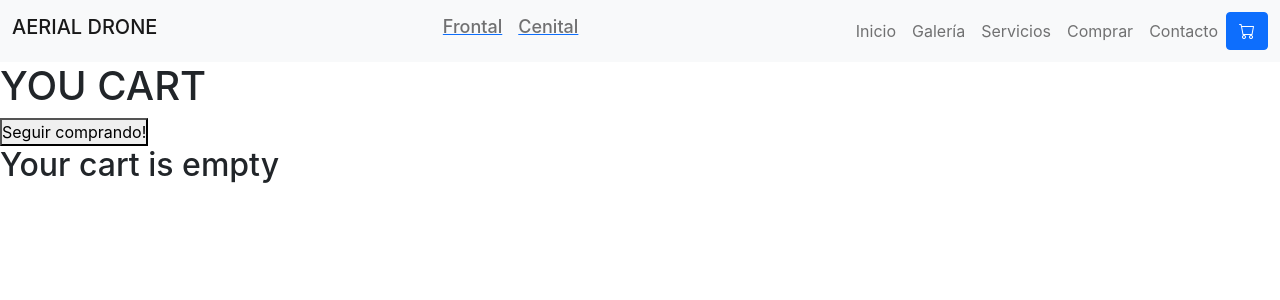
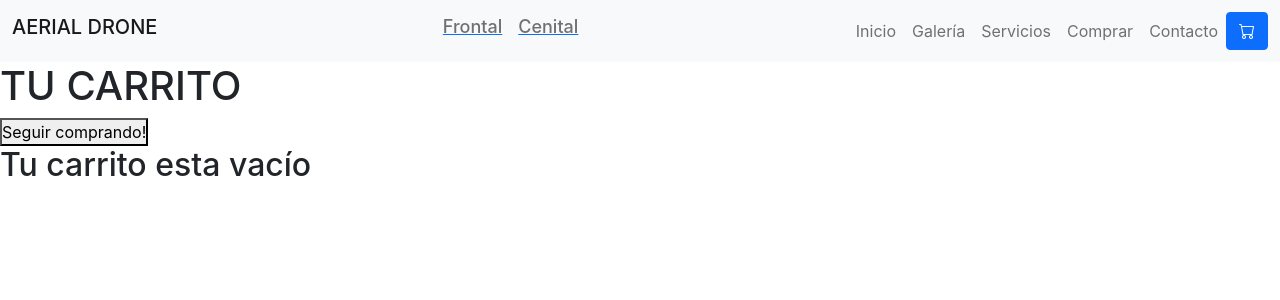
Before and after one commit to juanpablo1932/React-2, a React (Create React App) app: page /cart in a window 1280 px wide. Shown: the top 300 px of the page. Built offline with nearby package versions, Linux system fonts and the light colour scheme.

Commit message:
Cambios en el idioma del contenido jsx

```diff
--- a/src/components/Cart.js
+++ b/src/components/Cart.js
@@ -53,7 +53,7 @@ const Cart = () => {
   return (
     <>
       <section>
-        <h1>YOU CART</h1>
+        <h1>TU CARRITO</h1>
         <Link to="/">
           {" "}
           <button>Seguir comprando!</button>
@@ -61,7 +61,7 @@ const Cart = () => {
 
         {test.cartList.length > 0 ? (
           <>
-            <button onClick={test.clear}>DELETE ALL PRODUCTS</button>
+            <button onClick={test.clear}>Elimina Todos Los Productos</button>
             <section className="productosDesglose">
               <h1>RESUMEN DE TU COMPRA</h1>
               <p>
@@ -69,10 +69,10 @@ const Cart = () => {
               </p>
               <p>Precio total de la compra: $ {test.precioTotal()} USD</p>
             </section>
-            <button onClick={createOrder}>CHECKOUT NOW</button>
+            <button onClick={createOrder}>¡ COMPRAR AHORA !</button>
           </>
         ) : (
-          <h2>Your cart is empty</h2>
+          <h2>Tu carrito esta vacío</h2>
         )}
         <div className="cart">
           {test.cartList.map((item) => (
@@ -82,7 +82,7 @@ const Cart = () => {
               <h2>Cantidad: {item.qtyItem} foto(s)</h2>
               <h2>Costo: $ {item.costo} USD</h2>
               <button onClick={() => test.removeItem(item.idItem)}>
-                Remove Item
+                Eliminar producto
               </button>
             </div>
           ))}
--- a/src/components/ItemCount.js
+++ b/src/components/ItemCount.js
@@ -31,7 +31,7 @@ const ItemCount = ({ stock, initial = 1, onAdd }) => {
             type="button"
             className="btn btn-primary card__buttonCompra"
           >
-            ADD TO CART
+            AÑADIR AL CARRITO
           </button>
         ) : (
           <p>Fotografía agotada</p>
--- a/src/components/ItemDetail.js
+++ b/src/components/ItemDetail.js
@@ -37,7 +37,7 @@ export default function ItemDetail({ item }) {
                     </Link>
                     <Link to="/">
                       {" "}
-                      <button>Seguir comprando!</button>
+                      <button>Seguir comprando</button>
                     </Link>
                   </>
                 )}
```
